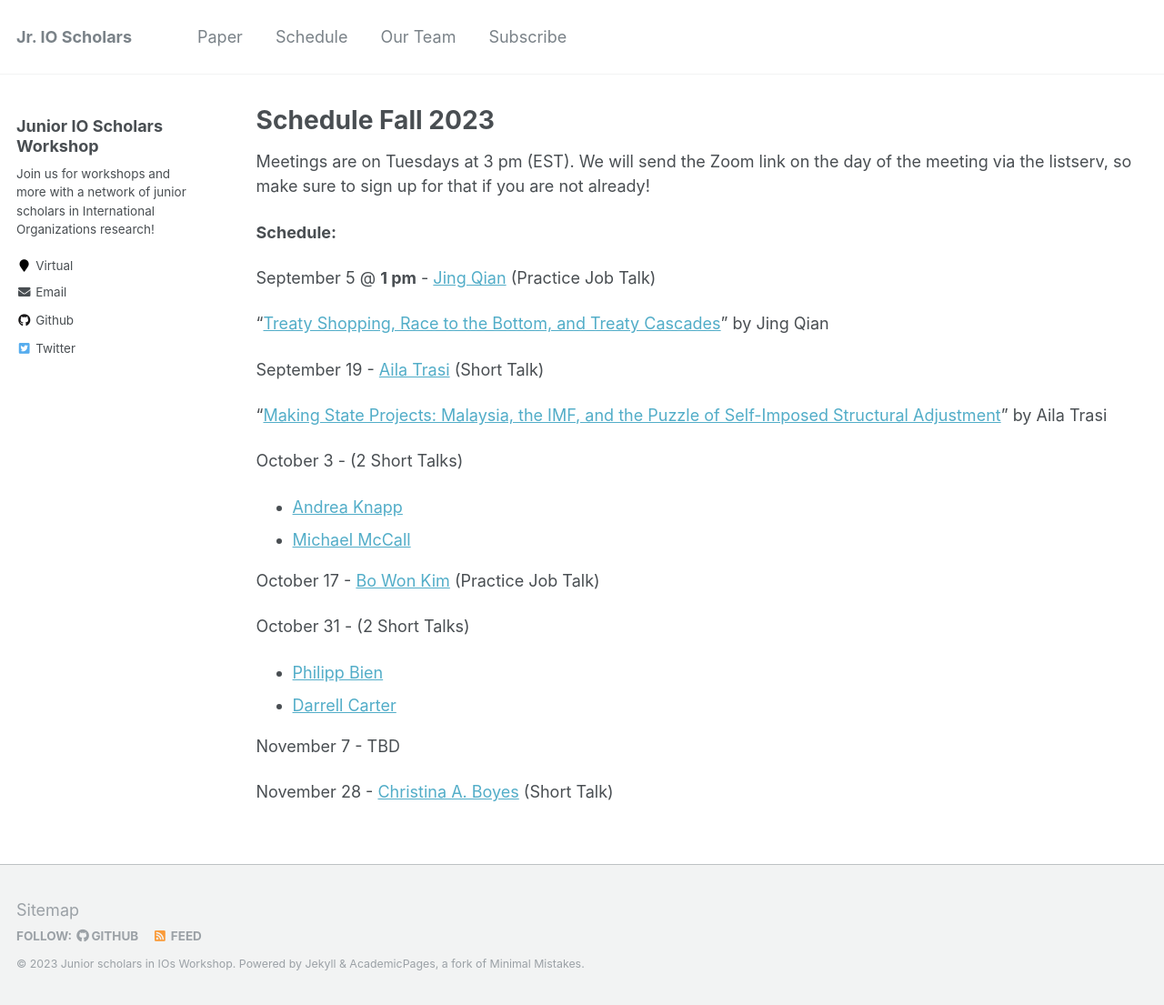
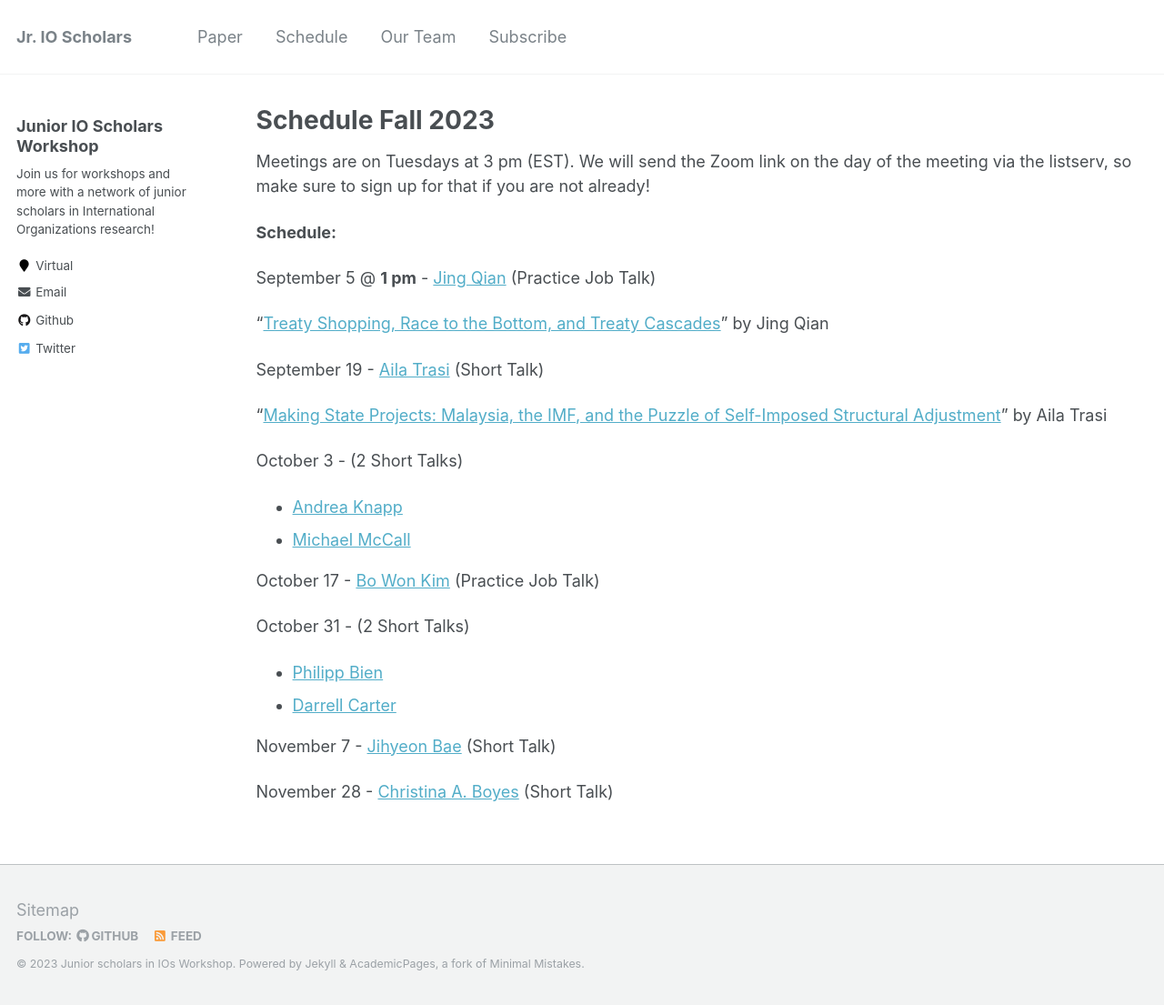
Before and after one commit to IO-workshop/IO-workshop.github.io, a Jekyll site: the page built from _pages/schedule.md, in a window 1280 px wide and 1105 px high. Shown: the whole window at 91% size. Built offline with Jekyll 4.4.1, drawn with Linux system fonts in a browser that asks for light colours.

Commit message:
Update schedule.md
finalize schedule

```diff
--- a/_pages/schedule.md
+++ b/_pages/schedule.md
@@ -28,7 +28,7 @@ October 31 - (2 Short Talks)
 - [Philipp Bien](https://www.polver.uni-konstanz.de/en/malang0/team/academic-staff/philipp-bien/)
 - [Darrell Carter](https://twitter.com/d_carterpolisci?lang=en)
 
-November 7 - TBD
+November 7 - [Jihyeon Bae](https://www.polisci.washington.edu/people/jihyeon-bae) (Short Talk)
 
 November 28 - [Christina A. Boyes](https://christinaaboyes.weebly.com/) (Short Talk)
 
```
